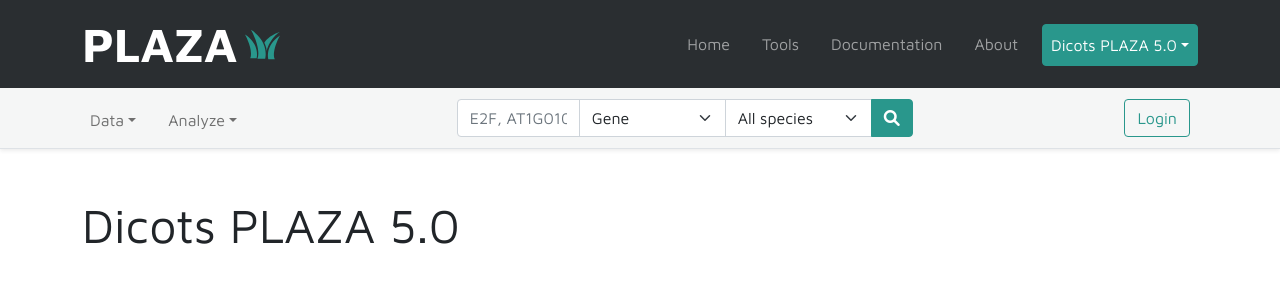
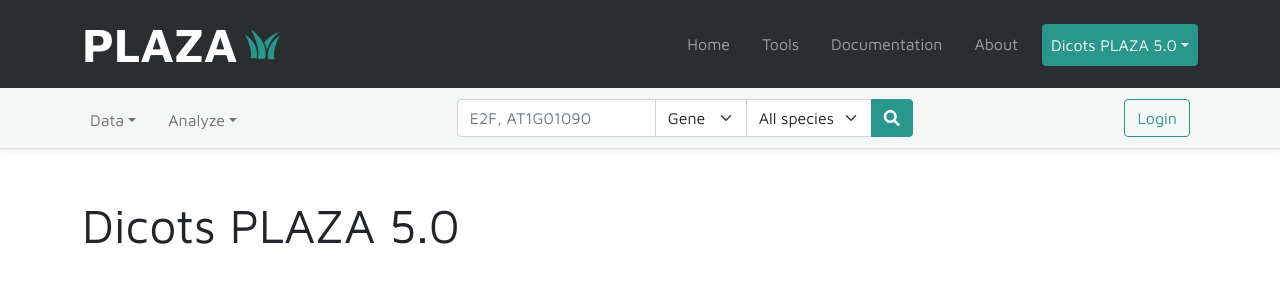
Before and after one commit to bedroesb/plaza-mock, a Jekyll site: the page built from dictots_5.html, in a window 1280 px wide. Shown: the top 283 px of the page. Built offline with Jekyll 4.4.1, drawn with Linux system fonts in a browser that asks for light colours.

Commit message:
some fixes

```diff
--- a/_includes/instance-nav.html
+++ b/_includes/instance-nav.html
@@ -37,14 +37,14 @@
 
             <div>
                 <div class="input-group">
-                    <input type="text" class="form-control" placeholder="E2F, AT1G01090" aria-label="E2F, AT1G01090" aria-describedby="addon-wrapping">
-                    <select class="form-select" id="inputGroupSelect1" aria-label="Example select with button addon">
+                    <input type="text" class="form-control w-auto" placeholder="E2F, AT1G01090" aria-label="E2F, AT1G01090" aria-describedby="addon-wrapping">
+                    <select class="form-select w-auto" id="inputGroupSelect1" aria-label="Example select with button addon">
                         <option selected>Gene</option>
                         <option value="1">One</option>
                         <option value="2">Two</option>
                         <option value="3">Three</option>
                     </select>
-                    <select class="form-select" id="inputGroupSelect2" aria-label="Example select with button addon">
+                    <select class="form-select w-auto" id="inputGroupSelect2" aria-label="Example select with button addon">
                         <option selected>All species</option>
                         <option value="1">One</option>
                         <option value="2">Two</option>
```
